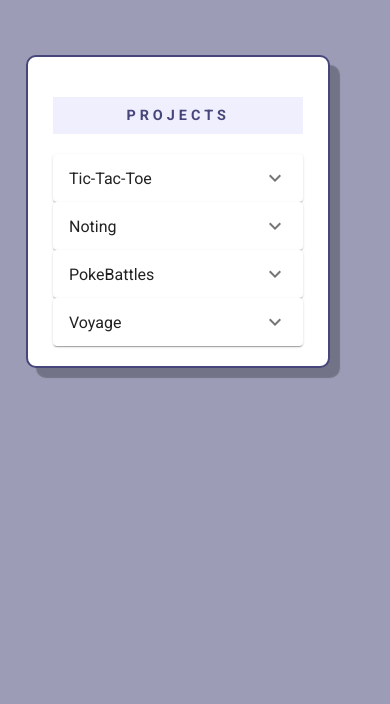
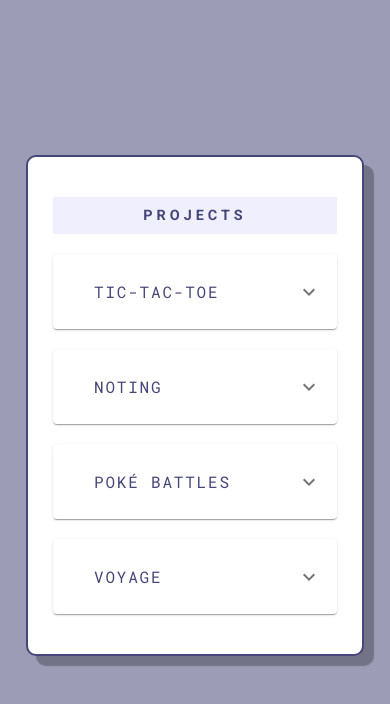
Before and after one commit to tinaaiscoding/tinas-portfolio, a React (Create React App) app: page /projects in a window 390 px wide. Shown: the top 704 px of the page. Built offline with nearby package versions, Linux system fonts and the light colour scheme.

Commit message:
Add project summaries, adjust mobile about me section

```diff
--- a/src/components/LandingPage/LandingPage.js
+++ b/src/components/LandingPage/LandingPage.js
@@ -117,7 +117,7 @@ const LandingPage = () => {
         />
       )}
 
-      <TilesBg className='' />
+      <TilesBg/>
     </div>
   );
 };
--- a/src/components/Mobile/MobileLandingPage/MobileAboutMe.js
+++ b/src/components/Mobile/MobileLandingPage/MobileAboutMe.js
@@ -2,21 +2,25 @@ import React from 'react';
 import { HashLink } from 'react-router-hash-link';
 import MobileCard from '../../UI/MobileCard';
 import Button from '../../UI/Button';
+import TilesBg from '../../UI/TilesBg';
 
 import classes from './MobileAboutMe.module.css';
 
 const MobileAboutMe = () => {
   return (
     <div id={classes.mobileAboutMe}>
-      <MobileCard className={classes.header}>
-        <h4>Hi,</h4>
-        <h2>I'm Tina!</h2>
-      </MobileCard>
+      <div className={classes.aboutMe}>
+        <MobileCard className={classes.header}>
+          <h4>Hi,</h4>
+          <h2>I'm Tina!</h2>
+        </MobileCard>
 
-      <HashLink smooth to="/#contact"><Button className={classes.button} buttonName='SAY HI BACK'></Button></HashLink>
+        <HashLink smooth to="/#contact">
+          <Button className={classes.button} buttonName="SAY HI BACK"></Button>
+        </HashLink>
+      </div>
 
-
-
+      <TilesBg className={classes.bg} />
     </div>
   );
 };
--- a/src/components/Mobile/MobileLandingPage/MobileAboutMe.module.css
+++ b/src/components/Mobile/MobileLandingPage/MobileAboutMe.module.css
@@ -1,17 +1,16 @@
-#mobileAboutMe {
+#mobileAboutMe .aboutMe {
   position: absolute;
   z-index: 1;
   width: 100%;
 }
 
-.header {
-  /* background-color: rgb(255, 255, 255);
-  box-shadow: 10px 10px 1px 0px rgb(0 0 0 / 26%);
-  border: 2px solid #46467a;
-  border-radius: 10px;
-  padding: 30px 60px; */
+#mobileAboutMe .bg {
+  height: 600px;
+}
+
+#mobileAboutMe .header {
   width: 515px;
-  margin: 100px auto 0;
+  margin: 150px auto 0;
 }
 
 #mobileAboutMe h2 {
@@ -48,11 +47,27 @@
 /****************** MEDIA QUERIES ******************/
 
 /* Mobile */
-@media only screen and (min-width: 320px) and (max-width: 400px) {
-  .header {
-    width: 90%;
+@media only screen and (max-width: 550px) {
+  #mobileAboutMe .aboutMe {
+    padding: 0 26px;
   }
 
+  #mobileAboutMe .header {
+    width: 100%;
+  }
+
+  #mobileAboutMe .bg {
+    height: 600px;
+  }
+}
+
+@media only screen and (min-width: 453px) and (max-width: 499px) {
+  #mobileAboutMe h2 {
+    font-size: 4rem;
+  }
+}
+
+@media only screen and (min-width: 320px) and (max-width: 452px) {
   #mobileAboutMe h2 {
     font-size: 3rem;
   }
--- a/src/components/Mobile/MobileLandingPage/MobileLandingPage.js
+++ b/src/components/Mobile/MobileLandingPage/MobileLandingPage.js
@@ -2,7 +2,6 @@ import React from 'react';
 
 import classes from './MobileLandingPage.module.css';
 
-import TilesBg from '../../UI/TilesBg';
 import MobileNavMenu from '../MobileNavMenu';
 import MobileAboutMe from './MobileAboutMe';
 import MobileSummary from './MobileSummary';
@@ -17,9 +16,7 @@ const MobileLandingPage = (props) => {
     <div id={classes.mobileLandingPage}>
       <MobileNavMenu />
 
-      <MobileAboutMe />
-      <TilesBg className={classes.bg} />
-
+      <MobileAboutMe/>
       <MobileSummary padding={props.padding}/>
       <MobileGallery padding={props.padding}/>
       <MobileSkills padding={props.padding}/>
--- a/src/components/Mobile/Pages/Projects.js
+++ b/src/components/Mobile/Pages/Projects.js
@@ -1,4 +1,4 @@
-import React, { useState } from 'react';
+import React from 'react';
 import MobileCard from '../../UI/MobileCard';
 import NotingGallery from '../../ProjectsDir/Gallery/NotingGallery';
 import PokeBattlesGallery from '../../ProjectsDir/Gallery/PokeBattlesGallery';
@@ -9,28 +9,108 @@ import ProjectAccordion from '../../UI/ProjectAccordion';
 import classes from './Projects.module.css';
 
 const Projects = (props) => {
-  const [projects, setProjects] = useState([
+  const projects = [
     {
-      projectName: 'Tic-Tac-Toe',
-      projectSummary: 'game',
+      projectName: 'TIC-TAC-TOE',
       projectGallery: <TTTGallery className={classes.gallery} />,
+      projectSummary: (
+        <div>
+          <p>
+            This was my first project with General Assembly. The requirement was
+            to recreate the classic Tic-Tac-Toe with JavaScript.
+          </p>
+
+          <p>
+            Just like how the classic Tic-Tae-Toe game is played, the main
+            objective is to get three tokens in a row, either horizontally,
+            vertically, or diagonally. Additionally, players can enter their
+            names and view the scoreboard.
+          </p>
+
+          <p>
+            I was super proud of the way everything turned out. I had so much
+            fun building this project. I would laugh and celebrate when
+            something worked out as I had intended. The Super Mario theme made
+            it way more enojoyable to build.
+          </p>
+        </div>
+      ),
     },
     {
-      projectName: 'Noting',
-      projectSummary: 'note',
+      projectName: 'NOTING',
       projectGallery: <NotingGallery className={classes.gallery} />,
+      projectSummary: (
+        <div>
+          <p>
+            NOTING is a note-taking app incorporating CRUD features. This was
+            built with Ruby and the Sinatra library.
+          </p>
+          <p>
+            Users can sign up and log in where they will be able to access and
+            view their notes, create new notes or edit current notes. The app is
+            available for non-users, however, notes are only temporarily on the
+            dashboard and will disappear when the app is closed.
+          </p>
+        </div>
+      ),
     },
     {
-      projectName: 'PokeBattles',
-      projectSummary: 'game',
+      projectName: 'POKÉ BATTLES',
       projectGallery: <PokeBattlesGallery className={classes.gallery} />,
+      projectSummary: (
+        <div>
+          <p>
+            PokéBattles was the first group project I've ever collaborated on.
+            The objective was to create a RESTful Single-Page Application(SPA)
+            incorporating CRUD functionalities.
+          </p>
+          <p>
+            We decided to build a mini version of the classic Pokémon game. As a
+            user, the goal of the game is to win battles to evolve the Pokémon
+            and then have the ability to attain more Pokémon to complete the
+            Pokédex.
+          </p>
+          <p>
+            Truly one of my favourite experiences working as a team. The level
+            of communication and enthusiasm from all team members was something
+            else. We did a lot of pair programming and learnt about my teammates
+            and how to work with them harmoniously. Unintentionally, I became
+            (somewhat) the team leader, however, my intentions were only to make
+            sure we stayed on track and in line with our goals. I was so happy
+            to provide support to my team.
+          </p>
+        </div>
+      ),
     },
     {
-      projectName: 'Voyage',
-      projectSummary: 'planner',
+      projectName: 'VOYAGE',
       projectGallery: <VoyageGallery className={classes.gallery} />,
+      projectSummary: (
+        <div>
+          <p>
+            This is the last project with the General Assembly Bootcamp. We were
+            given the opportunity to showcase our skills and creativity in an
+            app of our choice.
+          </p>
+          <p>
+            The app is a holiday-packing planner. It incoporates three different
+            APIs. The idea was to use unrelated topics and make them relatable.
+          </p>
+          <p>External:</p>
+          <p>- Weather API</p>
+          <p>- Location API</p>
+          <p>Internal:</p>
+          <p>- Clothing API</p>
+          <p>
+            The app's main features will be for users to select their holiday
+            destination, view the average weather of the destinations, and
+            produce a simple clothes packing guide. The app also features a
+            world map displaying pins for the selected destination.
+          </p>
+        </div>
+      ),
     },
-  ]);
+  ];
 
   return (
     <div id={classes.projectsPage} className={props.padding}>
--- a/src/components/ProjectsDir/Sidebar/SideBar.js
+++ b/src/components/ProjectsDir/Sidebar/SideBar.js
@@ -31,14 +31,14 @@ const SideBar = (props) => {
         <h3>TIC-TAC-TOE</h3>
         <p>
           This was my first project with General Assembly. The requirement was
-          to recreate the classic Tic-Tac-Toe with JavaScript.{' '}
+          to recreate the classic Tic-Tac-Toe with JavaScript.
         </p>
 
         <p>
           Just like how the classic Tic-Tae-Toe game is played, the main
           objective is to get three tokens in a row, either horizontally,
           vertically, or diagonally. Additionally, players can enter their names
-          and view the scoreboard.{' '}
+          and view the scoreboard.
         </p>
 
         <p>
--- a/src/components/ProjectsDir/Sidebar/SideBar.module.css
+++ b/src/components/ProjectsDir/Sidebar/SideBar.module.css
@@ -37,10 +37,6 @@
 #sidebar4 h3 {
   margin-top: 0;
 }
-/*
-#sidebar3 {
-  top: 18px;
-} */
 
 /***************************************************/
 /****************** MEDIA QUERIES ******************/
--- a/src/components/UI/MobileCard.module.css
+++ b/src/components/UI/MobileCard.module.css
@@ -8,7 +8,8 @@
 
 @media only screen and (max-width: 550px) {
   #mobileCard {
-    width: 90%;
+    width: 100%;
     padding: 20px 25px;
+    margin: 100px auto 0;
   }
 }
--- a/src/components/UI/ProjectAccordion.js
+++ b/src/components/UI/ProjectAccordion.js
@@ -9,19 +9,17 @@ import classes from './ProjectAccordion.module.css';
 const ProjectAccordion = (props) => {
   return (
     <div id={classes.projectAccordion}>
-      <Accordion className={classes.accordion}>
+      <Accordion>
         <AccordionSummary
-          className={classes.accordionSummary}
           expandIcon={<ExpandMoreIcon />}
           aria-controls="panel1a-content"
           id="panel1a-header"
         >
-          <div className={classes.summaryContent}>{props.projectName}</div>
+          <h2>{props.projectName}</h2>
         </AccordionSummary>
 
-        <AccordionDetails className={classes.details}>
-          <p>{props.projectSummary}</p>
-          {/* TODO: ADD GALLERY */}
+        <AccordionDetails>
+          <div className={classes.summaryText}>{props.projectSummary}</div>
           {props.gallery}
         </AccordionDetails>
       </Accordion>
--- a/src/components/UI/ProjectAccordion.module.css
+++ b/src/components/UI/ProjectAccordion.module.css
@@ -0,0 +1,34 @@
+#projectAccordion {
+  margin-bottom: 20px;
+}
+
+#projectAccordion h2 {
+  font-family: 'Roboto Mono', monospace;
+  font-size: 1rem;
+  padding: 15px 25px;
+  color: #46467a;
+  letter-spacing: 1.8px;
+  font-weight: 400;
+}
+
+#projectAccordion .summaryText {
+  padding: 0 25px;
+  margin-bottom: 40px;
+}
+
+#projectAccordion p {
+  font-family: 'Roboto', sans-serif;
+  margin-bottom: 15px;
+  letter-spacing: 0.5px;
+  line-height: 30px;
+  color: #46467a;
+}
+
+/***************************************************/
+/****************** MEDIA QUERIES ******************/
+@media only screen and (max-width: 500px)  {
+  #projectAccordion .summaryText {
+    padding: 0;
+    margin-bottom: 40px;
+  }
+}
--- a/src/components/UI/SkillAccordion.module.css
+++ b/src/components/UI/SkillAccordion.module.css
@@ -27,13 +27,13 @@
   align-self: center;
 }
 
-@media only screen and (max-width: 640px)  {
+@media only screen and (max-width: 640px) {
   #accordionDiv .summaryList {
     padding-left: 30px;
   }
 }
 
-@media only screen and (max-width: 499px)  {
+@media only screen and (max-width: 499px) {
   #accordionDiv .accordionSummary {
     flex-direction: column;
   }
```
